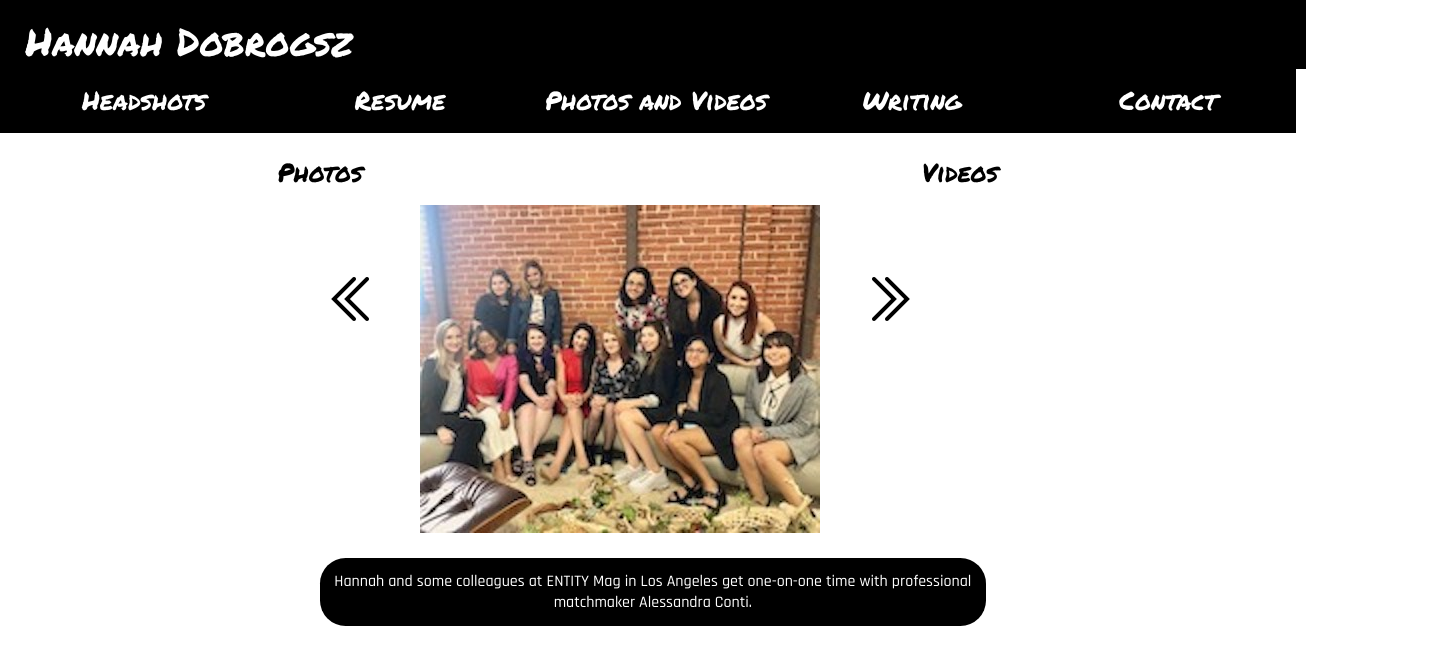
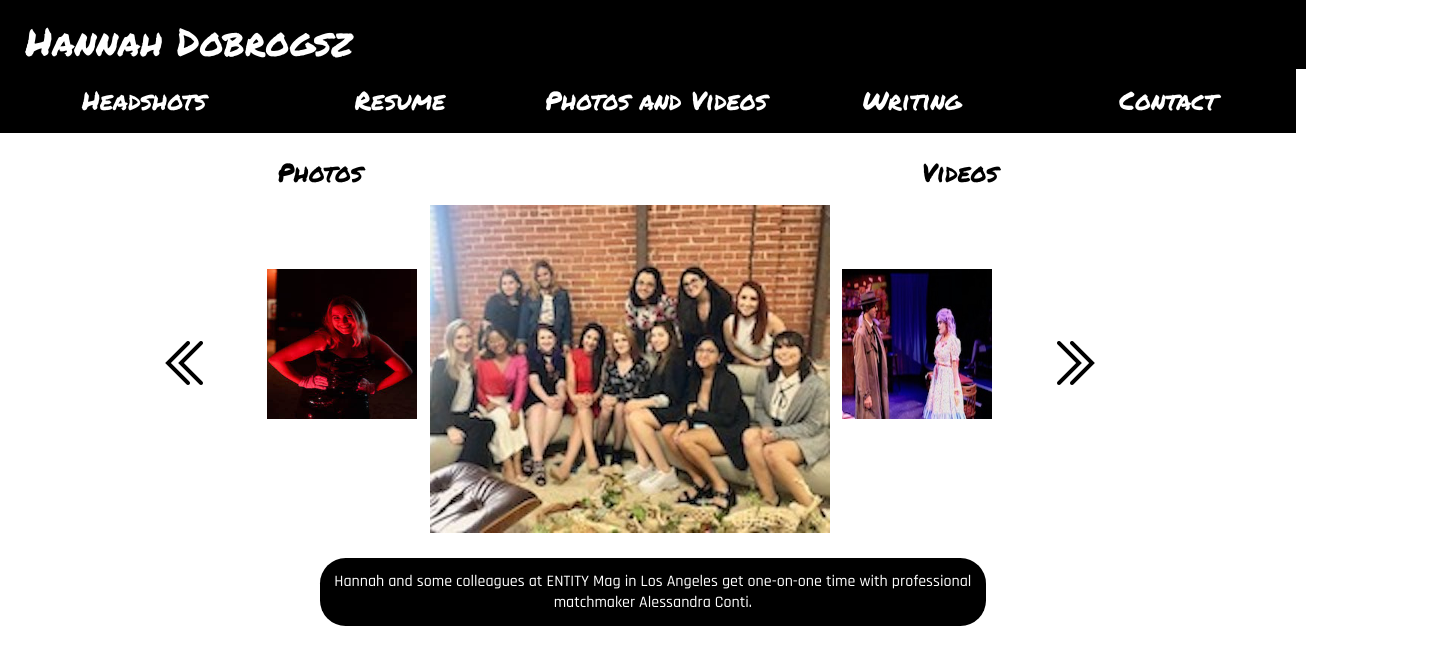
Before and after one commit to maryhalv/client-one, a React (Create React App) app: page / in a window 1280 px wide. Both pictures are taken after a click on the element "Photos and Videos". Shown: the top 664 px of the page, 1434 px wide, since content can reach past the window. Built offline with nearby package versions, Linux system fonts and the light colour scheme.

Commit message:
photo gallery edits

```diff
--- a/src/view/components/Photos.js
+++ b/src/view/components/Photos.js
@@ -31,7 +31,7 @@ function PhotoGrid(props) {
 export function Photos(props) {
 
 const photos = [
-{src:aless, cap: "Hannah and some colleagues at ENTITY Mag in Los Angeles get one-on-one time with professional matchmaker Alessandra Conti."},
+{src: aless, cap: "Hannah and some colleagues at ENTITY Mag in Los Angeles get one-on-one time with professional matchmaker Alessandra Conti."},
 {src: clown_bar_1, cap: "Photo by Scott Muthersbaugh, Hannah as Petunia in Elon University’s production of Clown Bar by Adam Szymkowicz."},
 {src: clown_bar_2, cap: "Photo by Scott Muthersbaugh"},
 {src: clown_bar_3, cap: "Photo by Scott Muthersbaugh"},
@@ -46,29 +46,52 @@ const photos = [
 ];
 
 const[index, setIndex] = useState(0);
+const[prevIndex, setPrev] = useState(11);
+const[nextIndex, setNext] = useState(1);
 
 const handleNextClick = () => {
     if((index + 1) > (photos.length -1)) {
         setIndex(0);
+        setNext(1);
+        setPrev(photos.length -1);
     } else {
         setIndex(index + 1);
+        if((index + 2) > (photos.length -1)) {
+            setNext(0);
+            setPrev(photos.length -2);
+        } else {
+        setNext(index + 2);
+        setPrev(index);
+        }
     }
 }
 
 const handlePreviousClick = () => {
    if((index - 1) < 0) {
      setIndex(photos.length - 1);
+     setPrev(photos.length - 2);
+     setNext(0);
    } else {
     setIndex(index - 1);
+    if((index - 2) < 0) {
+    setPrev(photos.length - 1);
+    setNext(0);
+    } else {
+    setPrev(index - 2);
+    setNext(index);
+    }
    }
 }
 
-return( <React.Fragment>
+return(
+    <React.Fragment>
     <div id="display-photo">
     <button id="b-previous" onClick={handlePreviousClick}>
-   <img src={left_arrow}/>
+     <img src={left_arrow}/>
     </button>
+    <img id="side-pic" width="150" height= "150" src={photos[prevIndex].src}/>
     <img src={photos[index].src}/>
+      <img  id="side-pic" width="150" height= "150"src={photos[nextIndex].src}/>
     <button id="b-next" onClick={handleNextClick}>
         <img src={right_arrow}/>
     </button>
--- a/src/view/components/styles/media.css
+++ b/src/view/components/styles/media.css
@@ -31,9 +31,10 @@
 }
 
 #media-viewer{
+margin-top:12rem;
+padding-top: 0;
+}
 
-margin-top:12rem;
-padding-left: 25%;
-padding-top: 0;
-
+#side-pic {
+margin: 5vw 1vw 0vw 1vw;
 }
--- a/src/view/components/styles/photos.css
+++ b/src/view/components/styles/photos.css
@@ -19,11 +19,12 @@
 }
 
 #display-photo {
- width: 50vw;
- display: flex;
- flex-direction: row;
- margin-right: 18%;
- margin-top: 1vw;
+    width: 100%;
+    display: flex;
+    flex-direction: row;
+    margin-top: 1vw;
+    text-align: center;
+    margin-left: 12%;
 }
 
 #b-previous {
@@ -56,4 +57,6 @@ figcaption {
     color: white;
     border-radius: 2vw;
     padding: 1vw;
+    margin-left: 25%;
+    margin-right: 25%;
 }
```
